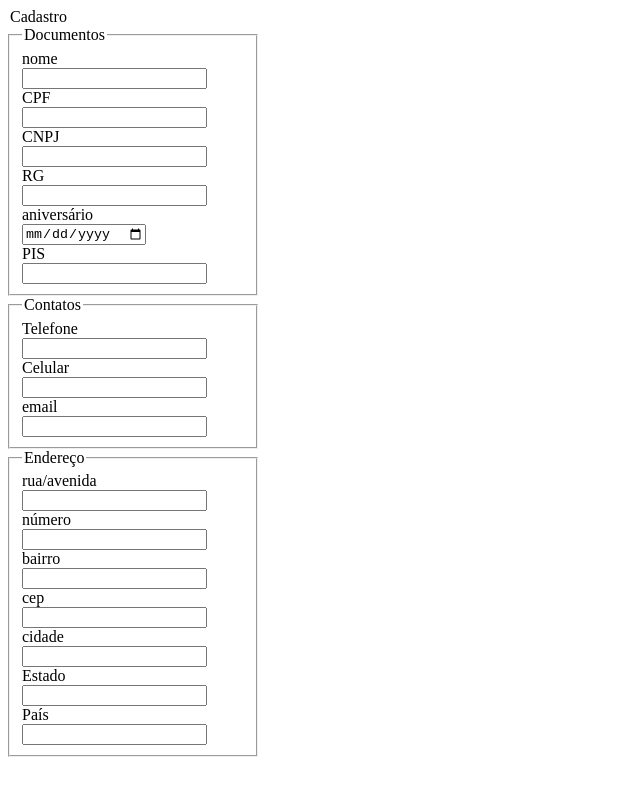
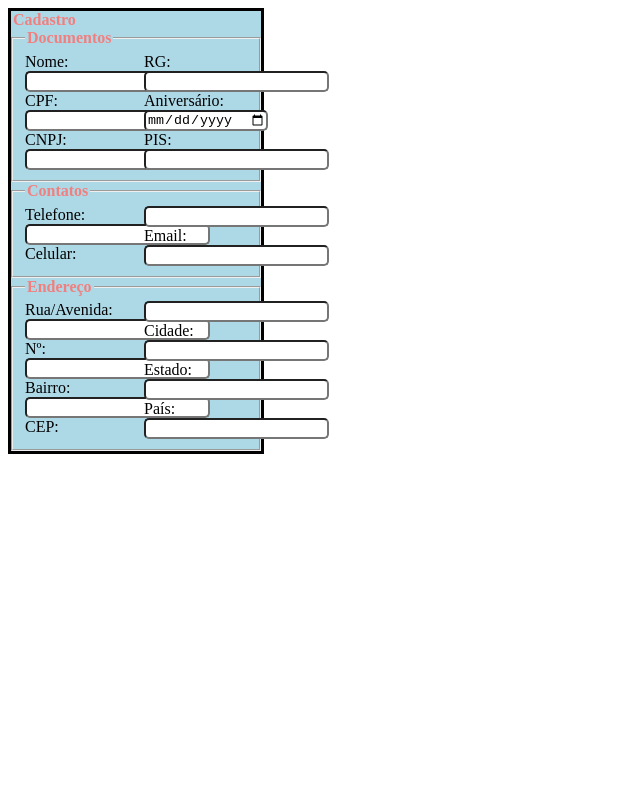
Before and after one commit to hackbras/learning-validations, a website: page src/view/formularys/register/formulary.html in a window 1280 px wide. Shown: the whole page, without its empty margins (0-640 px from the left). Drawn offline with Linux system fonts and the light colour scheme.

Commit message:
Structuring the Formulary

```diff
--- /dev/null
+++ b/src/view/formularys/register/formulary-style.css
@@ -0,0 +1,24 @@
+.main-form {
+    width: 250px;
+    background-color: lightblue;
+    border: 3px solid black;
+}
+
+.form-fieldset {
+    margin: auto;
+    columns: 100px 3;
+}
+
+.form-legend {
+    color: lightcoral;
+    font-weight: bold;
+}
+
+.form-input,
+.form-label {
+    border-radius: 5px;
+}
+
+.form-input {
+    display: block;
+}
--- a/src/view/formulary.html
+++ b/src/view/formularys/register/formulary.html
@@ -12,7 +12,7 @@
         <title></title>
         <meta name="description" content="">
         <meta name="viewport" content="width=device-width, initial-scale=1">
-        <link rel="stylesheet" href="./styles/formulary-style.css">
+        <link rel="stylesheet" href="formulary-style.css">
     </head>
 
     <body>
@@ -20,61 +20,61 @@
             <p class="browsehappy">You are using an <strong>outdated</strong> browser. Please <a href="#">upgrade your browser</a> to improve your experience.</p>
         <![endif]-->
         <form class="main-form" action="">
-            <legend>Cadastro</legend>
+            <legend class="form-legend">Cadastro</legend>
             <fieldset class="form-fieldset">
-                <legend>Documentos</legend>
-                <label for="">nome</label>
+                <legend class="form-legend">Documentos</legend>
+                <label for="">Nome:</label>
                 <input class="form-input" type="text">
 
-                <label for="">CPF</label>
+                <label for="">CPF:</label>
                 <input class="form-input" type="number">
 
-                <label for="">CNPJ</label>
+                <label for="">CNPJ:</label>
                 <input class="form-input" type="number">
 
-                <label for="">RG</label>
+                <label for="">RG:</label>
                 <input class="form-input" type="number">
 
-                <label for="">aniversário</label>
+                <label for="">Aniversário:</label>
                 <input class="form-input" type="date">
 
-                <label for="">PIS</label>
+                <label for="">PIS:</label>
                 <input class="form-input" type="number">
             </fieldset>
 
             <fieldset class="form-fieldset">
-                <legend>Contatos </legend>
-                <label for="">Telefone</label>
+                <legend class="form-legend">Contatos </legend>
+                <label for="">Telefone:</label>
                 <input class="form-input" type="number">
 
-                <label for="">Celular</label>
+                <label for="">Celular:</label>
                 <input class="form-input" type="number">
 
-                <label for="">email</label>
+                <label for="">Email:</label>
                 <input class="form-input" type="email">
             </fieldset>
 
             <fieldset class="form-fieldset">
-                <legend>Endereço</legend>
-                <label for="">rua/avenida</label>
+                <legend class="form-legend">Endereço</legend>
+                <label for="">Rua/Avenida:</label>
                 <input class="form-input" type="text">
 
-                <label for="">número</label>
+                <label for="">Nº:</label>
                 <input class="form-input" type="number">
 
-                <label for="">bairro</label>
+                <label for="">Bairro:</label>
                 <input class="form-input" type="text">
 
-                <label for="">cep</label>
+                <label for="">CEP:</label>
                 <input class="form-input" type="text">
 
-                <label for="">cidade</label>
+                <label for="">Cidade:</label>
                 <input class="form-input" type="text">
 
-                <label for="">Estado</label>
+                <label for="">Estado:</label>
                 <input class="form-input" type="text">
 
-                <label for="">País</label>
+                <label for="">País:</label>
                 <input class="form-input" type="text">
             </fieldset>
 
--- a/src/view/styles/formulary-style.css
+++ /dev/null
@@ -1,11 +0,0 @@
-.main-form {
-    width: 250px;
-}
-
-.form-fieldset {
-    margin: auto;
-}
-
-.form-input {
-    display: block;
-}
--- a/style.css
+++ b/style.css
@@ -37,7 +37,7 @@
 
 .grid-formulary {
     border: 3px solid #333;
-    heigth: 100px;
+    height: 100px;
 }
 
 .main-footer {
@@ -57,6 +57,10 @@
     border-radius: 5px;
 }
 
+.form-label {
+    font-weight: bold;
+}
+
 .main-footer__developer:before {
     content: 'by: ';
     font-weight: bold;
```
Also changed, not shown: index.html (+11 -4 lines).
